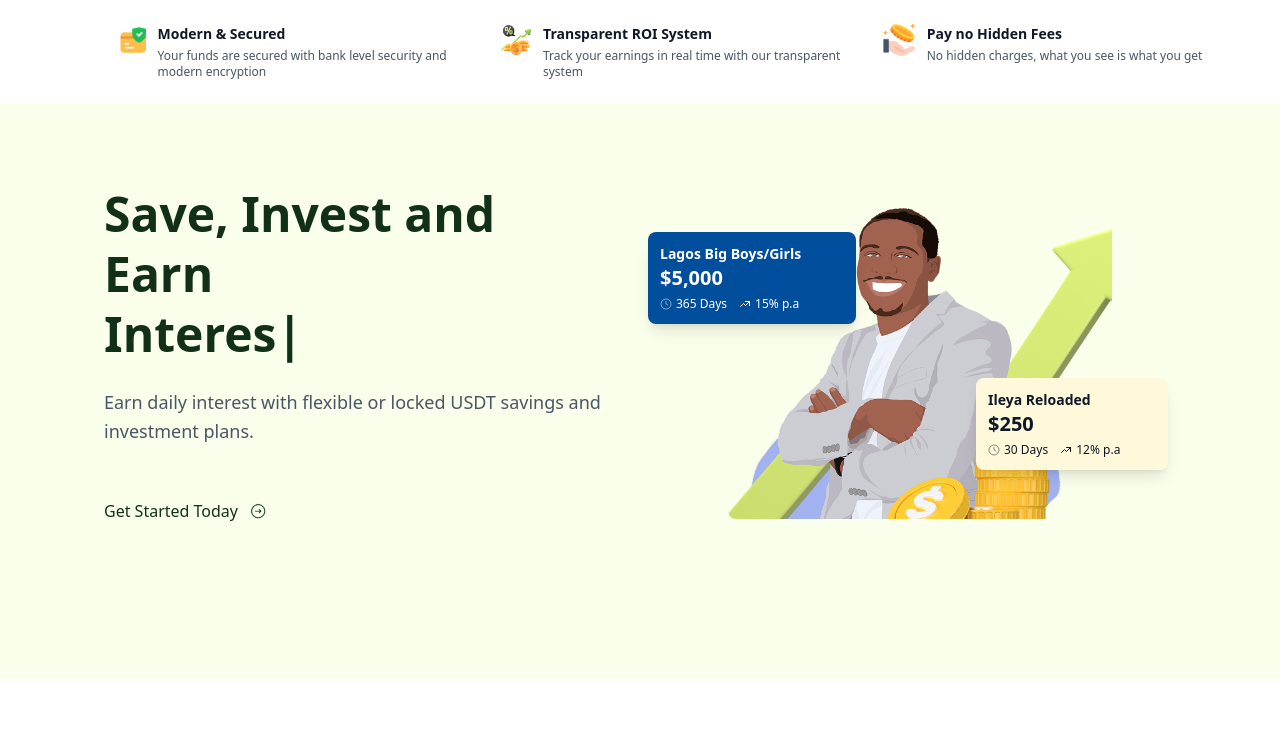
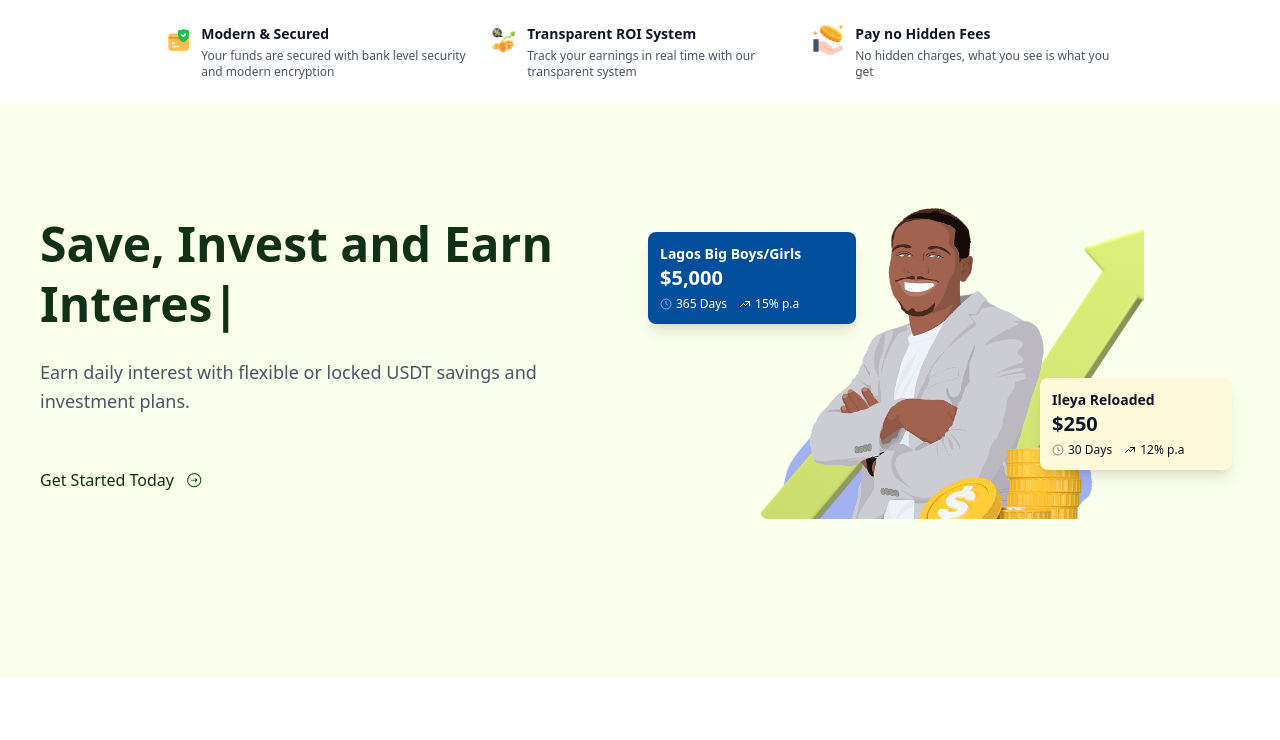
Before and after one commit to harry-boi/purity-alpha, a React (Vite) app: page / in a window 1280 px wide. Shown: the top 740 px of the page. Built offline with nearby package versions, Linux system fonts and the light colour scheme.

Commit message:
rebuilt frontend assets

```diff
--- a/src/components/HeroSection.jsx
+++ b/src/components/HeroSection.jsx
@@ -67,7 +67,7 @@ export default function HeroSection() {
         viewport={{ once: false, amount: 0.3 }}
         variants={fadeInUp}
       >
-        <div className="grid grid-cols-1 w-full md:pl-30 px-10 py-6 h-full md:grid-cols-3 gap-6">
+        <div className="grid grid-cols-1 w-full px-4 sm:px-6 md:px-10 py-6 h-full md:grid-cols-3 gap-6 max-w-4xl lg:max-w-5xl mx-auto">
           {/* Card 1 */}
           <motion.div
             className="flex items-start space-x-3"
@@ -139,13 +139,13 @@ export default function HeroSection() {
       </motion.div>
       {/* Hero Section */}
       <motion.div
-        className="mx-auto px-6 pb-16 bg-[#F9FFEA] w-full"
+        className="mx-auto px-4 sm:px-6 md:px-10 pb-16 bg-[#F9FFEA] w-full overflow-x-hidden"
         initial="hidden"
         whileInView="visible"
         viewport={{ once: false, amount: 0.3 }}
         variants={fadeInUp}
       >
-        <div className="grid lg:grid-cols-2 gap-12 items-center w-full md:px-20 py-20">
+        <div className="grid grid-cols-1 lg:grid-cols-2 gap-8 md:gap-12 items-center w-full py-10 md:py-20">
           {/* Left */}
           <motion.div
             className="space-y-6"
```
